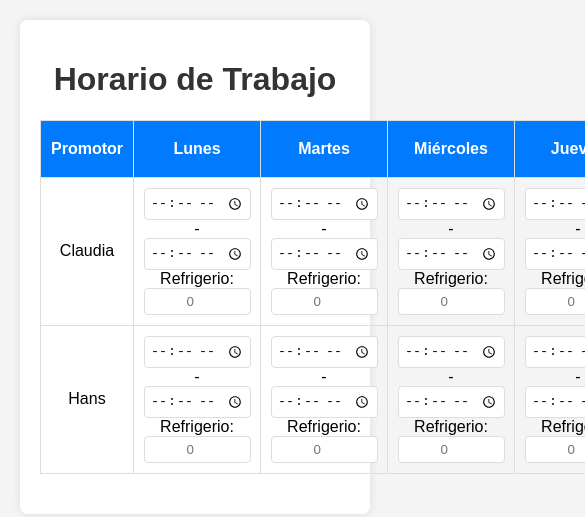
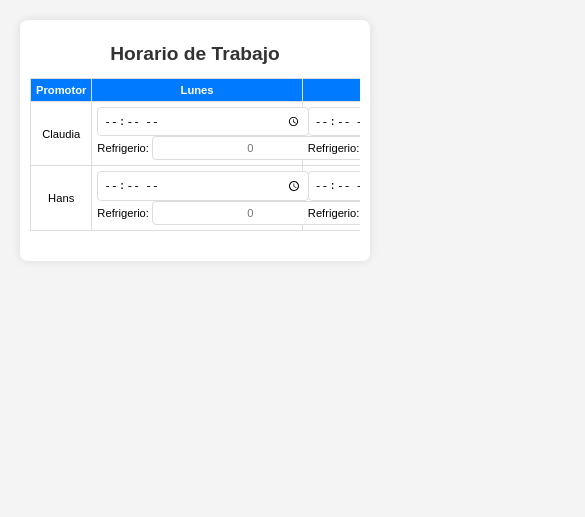
Before and after one commit to HansRamirezC/Horarios, a plain HTML site: page index.html in a window 390 px wide. Shown: the top 517 px of the page, 585 px wide, since content can reach past the window. Drawn offline with Linux system fonts and the light colour scheme.

Commit message:
Update styles.css

```diff
--- a/styles.css
+++ b/styles.css
@@ -17,6 +17,7 @@ body {
 h1 {
     text-align: center;
     color: #333;
+    font-size: 1.8rem;
 }
 
 table {
@@ -29,6 +30,7 @@ th, td {
     border: 1px solid #ddd;
     padding: 10px;
     text-align: center;
+    font-size: 0.9rem;
 }
 
 th {
@@ -52,3 +54,49 @@ td input[type="number"] {
     font-weight: bold;
     color: #007BFF;
 }
+
+/* RESPONSIVE DESIGN */
+@media (max-width: 768px) {
+    .container {
+        padding: 10px;
+    }
+
+    table {
+        font-size: 0.8rem;
+    }
+
+    th, td {
+        padding: 5px;
+    }
+
+    td input[type="time"],
+    td input[type="number"] {
+        width: 100%;
+        font-size: 0.8rem;
+    }
+
+    h1 {
+        font-size: 1.5rem;
+    }
+}
+
+@media (max-width: 480px) {
+    table {
+        display: block;
+        overflow-x: auto;
+        white-space: nowrap;
+    }
+
+    th, td {
+        font-size: 0.7rem;
+    }
+
+    td input[type="time"],
+    td input[type="number"] {
+        font-size: 0.7rem;
+    }
+
+    h1 {
+        font-size: 1.2rem;
+    }
+}
```
